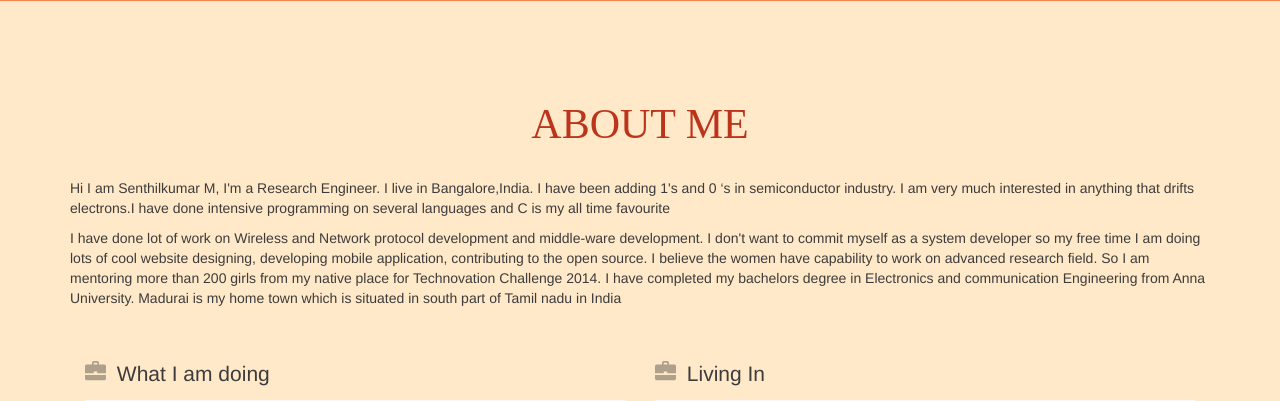
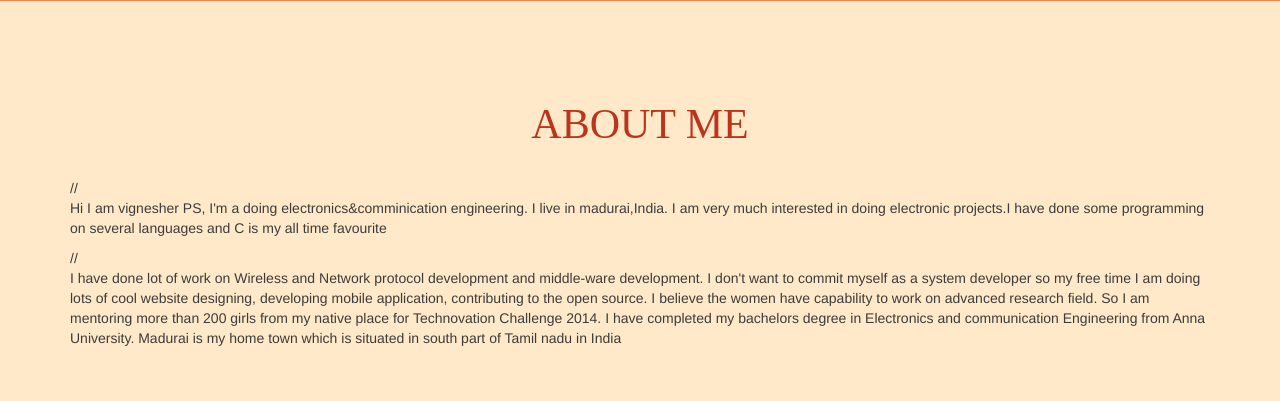
Before and after one commit to Vignesher/projectbio, a Python web app: template templates/index.html in a window 1280 px wide. Shown: the part 902-1303 px from the top of the page. Run offline with Jinja, Linux system fonts and the light colour scheme; the template is opened without the code that fills it, so the values that code supplies are empty; some libraries are stand-ins or nearby versions; some web fonts are replaced.

Commit message:
Update index.html

```diff
--- a/templates/index.html
+++ b/templates/index.html
@@ -7,15 +7,15 @@
  * ProjectBio v1.0
  * Copyright 2014-2015 Web2all.
  * Licensed under Share2Create
- * Author: Senthilkumar M <allaboutsenthil.appspot.com>
+ * Author: vignesher PS <allaboutvignesher.appspot.com>
  */
 -->
 <head>
-	<title>All About Senthilkumar M</title>
+	<title>All About vignesher PS</title>
 	<meta charset="utf-8">
 	<meta name="viewport" content="width=device-width, initial-scale=1.0">
-	<meta name="description" content="allaboutsenthil">
-	<meta name="author" content="Senthilkumar M">
+	<meta name="description" content="allaboutvignesher">
+	<meta name="author" content="vignesher PS">
 
 	<!-- CSS -->
 	<link href="/static/css/main.css" media="screen, projection" rel="stylesheet" type="text/css">
@@ -114,9 +114,9 @@
 									  <img class="img-rounded" src="/static/images/profile-picture.png" class="img-responsive" alt="Profile Picture" />
 									  <div class="contact">
 										<a href="https://twitter.com/sentenwin" target="_blank" class="tw"></a>
-										<a href="https://www.facebook.com/senthil.kumar.3597789" target="_blank" class="fb"></a>
-										<a href="https://plus.google.com/u/0/+senthilkumar1988/posts" target="_blank" class="gp"></a>
-										<a href="http://in.linkedin.com/pub/senthil-kumar/19/88a/80" target="_blank" class="ma"></a>
+										<a href="https://www.facebook.com/vignesher PS3597789" target="_blank" class="fb"></a>
+										<a href="https://plus.google.com/u/0/+vignesh ps/posts" target="_blank" class="gp"></a>
+										<a href="http://in.linkedin.com/pub/vignesh ps/19/88a/80" target="_blank" class="ma"></a>
 									  </div>
 								</div>
 							</div>
@@ -136,8 +136,8 @@
 
 
 					<div class="col-md-6 right">
-						<h2 class="heading">HELLO, I'M Senthilkumar </h2>
-						<p>A Research Engineer. Want to know more about me?</p>
+						<h2 class="heading">HELLO, I'M vignesher </h2>
+						<p>A electronic&communication Engineer. Want to know more about me?</p>
 						<ul class="list-inline intro-social-buttons">
                             <li>
                                 <a href="http://in.linkedin.com/pub/senthil-kumar/19/88a/80" target="_blank" class="btn btn-default btn-lg"><i class="fa fa-linkedin fa-fw"></i> <span class="network-name">Linkedin</span></a>
@@ -147,7 +147,7 @@
                             </li>
                         </ul>
 						<a href="#about-me" class="btn btn-primary btn-lg">READ MORE</a>
-						<a href="http://tinyurl.com/Resumesenthil" target="_blank" class="btn btn-primary btn-lg">DOWNLOAD Resume</a>
+						<a href="http://tinyurl.com/Resumevignesher" target="_blank" class="btn btn-primary btn-lg">DOWNLOAD Resume</a>
 					</div>
 				</div>
 			</div>
@@ -159,8 +159,8 @@
 		<section class="section about-me" id="about-me">
 			<div class="container">
 				<h2 class="heading">ABOUT ME</h2>
-				<p>Hi I am Senthilkumar M, I'm a Research Engineer. I live in Bangalore,India. I have been adding 1's and 0 ‘s in semiconductor industry. I am very much interested in anything that drifts electrons.I have done intensive programming on several languages and C is my all time favourite</p>
-				<p>I have done lot of work on Wireless and Network protocol development and middle-ware development. I don't want to commit myself as a system developer so my free time I am doing lots of cool website designing, developing mobile application, contributing to the open source. I believe the women have capability to work on advanced research field. So I am mentoring more than 200 girls from my native place for Technovation Challenge 2014. I have completed my bachelors degree in Electronics and communication Engineering from Anna University. Madurai is my home town which is situated in south part of Tamil nadu in India</p>
+				//<p>Hi I am vignesher PS, I'm a doing electronics&comminication engineering. I live in madurai,India. I am very much interested in doing electronic projects.I have done some programming on several languages and C is my all time favourite</p>
+				//<p>I have done lot of work on Wireless and Network protocol development and middle-ware development. I don't want to commit myself as a system developer so my free time I am doing lots of cool website designing, developing mobile application, contributing to the open source. I believe the women have capability to work on advanced research field. So I am mentoring more than 200 girls from my native place for Technovation Challenge 2014. I have completed my bachelors degree in Electronics and communication Engineering from Anna University. Madurai is my home town which is situated in south part of Tamil nadu in India</p>
 				<div class="row interest">
 					<div class="col-md-6">
 					<h3 class="sub-heading"><span class="glyphicon glyphicon-briefcase"></span> What I am doing</h3>
```
